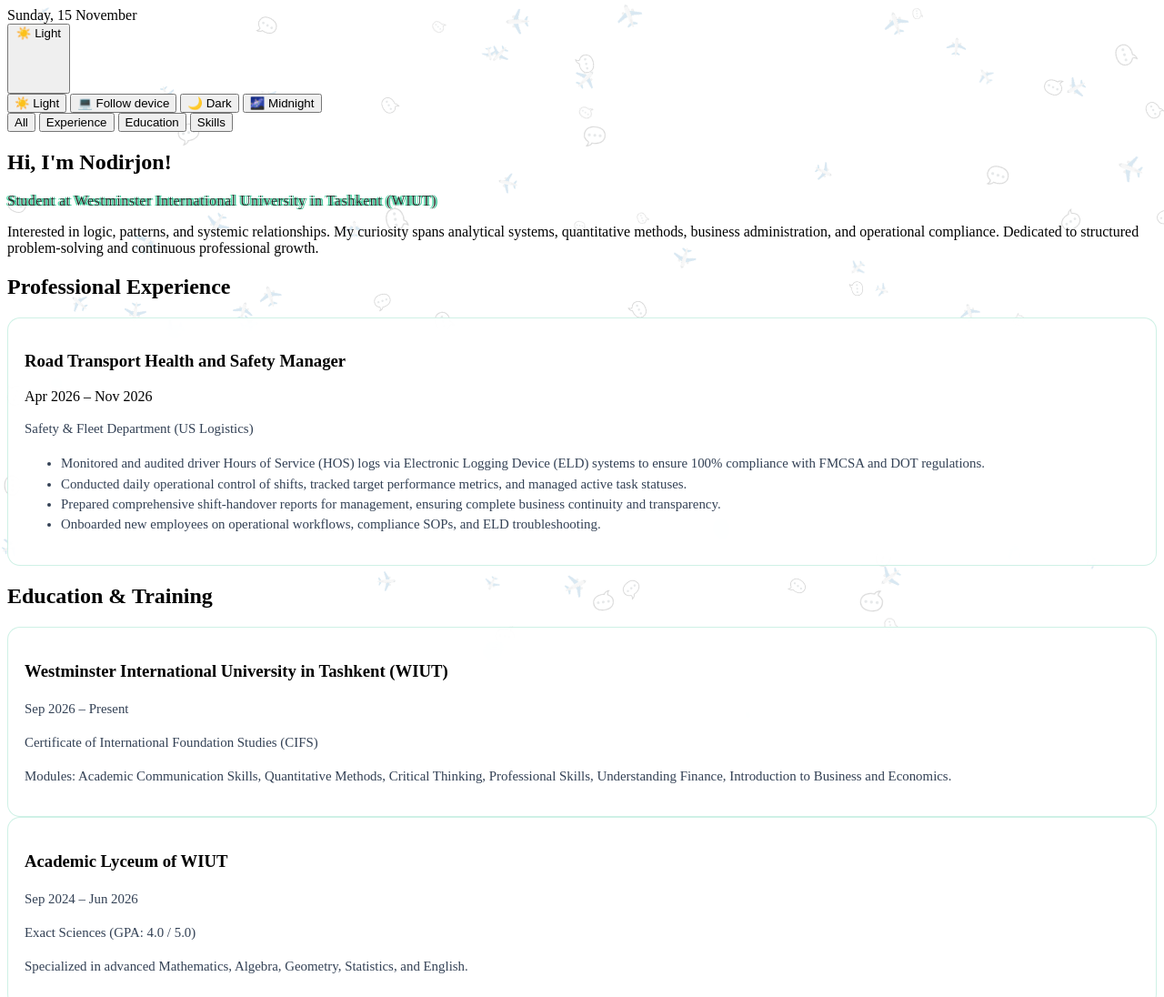
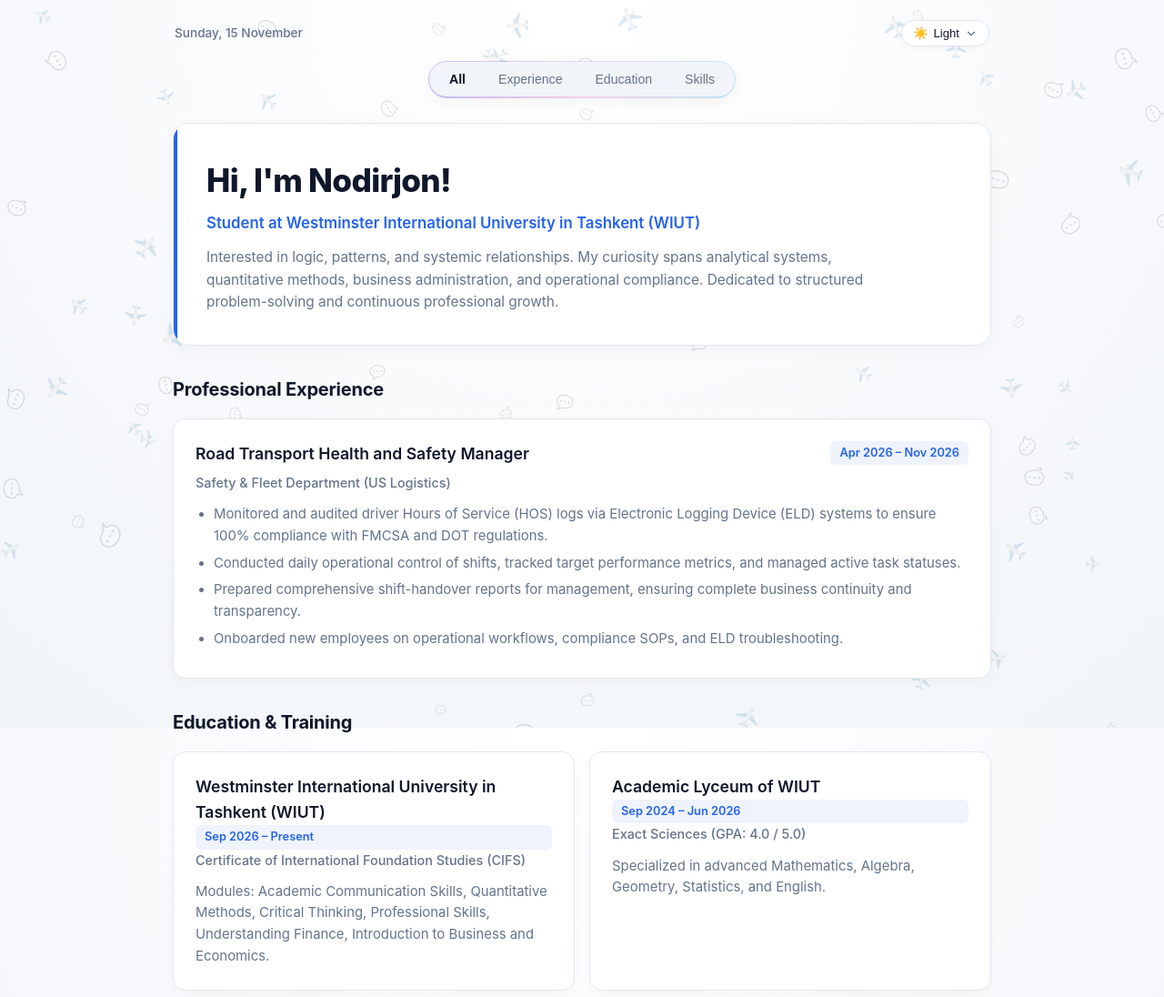
Before and after one commit to rowanb-sh/rowanb-sh.github.io, a plain HTML site: page index.html in a window 1280 px wide. Shown: the top 1096 px of the page at 91% size. Drawn offline with Linux system fonts and the light colour scheme.

Commit message:
Update style.css

```diff
--- a/style.css
+++ b/style.css
@@ -1,110 +1,416 @@
-/* === 1. ЦВЕТОВАЯ ГАММА (Зеленый неон + защита от болотной каши в темной теме) === */
+/* Светлая тема (по умолчанию) */
 :root {
-    --accent-green: #10b981;
-    --accent-glow: rgba(16, 185, 129, 0.25);
+    --bg-main: #f8fafc;
+    --bg-gradient: radial-gradient(circle at 50% 0%, #ffffff 0%, #f1f5f9 100%);
+    --card-bg: #ffffff;
+    --card-border: #e2e8f0;
+    --text-primary: #0f172a;
+    --text-muted: #64748b;
+    --accent-blue: #2563eb;
+    --accent-glow: rgba(37, 99, 235, 0.12);
+    --tag-bg: rgba(37, 99, 235, 0.08);
+    --pill-bg: #f1f5f9;
+    --pill-active-bg: #ffffff;
+    --pill-shadow: 0 2px 8px rgba(15, 23, 42, 0.08);
+    --pill-border-gradient: linear-gradient(90deg, #c4b5fd, #fbcfe8, #bae6fd);
 }
 
-/* Светлая тема */
-body:not(.theme-dark) {
-    --bg-gradient: radial-gradient(circle at 20% 20%, rgba(16, 185, 129, 0.12) 0%, transparent 40%),
-                   radial-gradient(circle at 80% 80%, rgba(52, 211, 153, 0.08) 0%, transparent 40%), #f8fafc;
-    --card-bg: rgba(255, 255, 255, 0.85);
-    --text-primary: #0f172a;
-    --text-secondary: #334155; /* Улучшили контраст детального текста */
-    --accent-blue: #059669; /* Переводили синий на глубокий изумрудный/зеленый */
+/* Тёмная тема: Dark */
+body.theme-dark {
+    --bg-main: #0f172a;
+    --bg-gradient: linear-gradient(to bottom, #0f172a, #090d16);
+    --card-bg: #1e293b;
+    --card-border: #334155;
+    --text-primary: #f8fafc;
+    --text-muted: #94a3b8;
+    --accent-blue: #60a5fa;
+    --accent-glow: rgba(96, 165, 250, 0.18);
+    --tag-bg: rgba(96, 165, 250, 0.12);
+    --pill-bg: #1e293b;
+    --pill-active-bg: #334155;
+    --pill-shadow: 0 2px 10px rgba(0, 0, 0, 0.35);
+    --pill-border-gradient: linear-gradient(90deg, #4f46e5, #7c3aed, #0284c7);
 }
 
-/* Темная тема (строгий киберпанк-неон без болотной каши) === */
-body.theme-dark {
-    --bg-gradient: radial-gradient(circle at 30% 20%, rgba(6, 78, 59, 0.4) 0%, transparent 50%),
-                   radial-gradient(circle at 70% 80%, rgba(4, 47, 46, 0.5) 0%, transparent 50%), #030712;
-    --card-bg: rgba(17, 24, 39, 0.75);
-    --text-primary: #f3f4f6;
-    --text-secondary: #9ca3af; /* Четкий приглушенный белый для деталей в темноте */
-    --accent-blue: #34d399; /* Чистый неоново-зеленый акцент */
-    --accent-glow: rgba(52, 211, 153, 0.35);
+/* Тёмная тема: Midnight */
+body.theme-midnight {
+    --bg-main: #070b14;
+    --bg-gradient: radial-gradient(circle at top right, #111e38 0%, #070b14 65%);
+    --card-bg: #111827;
+    --card-border: #1e293b;
+    --text-primary: #f8fafc;
+    --text-muted: #94a3b8;
+    --accent-blue: #3b82f6;
+    --accent-glow: rgba(59, 130, 246, 0.2);
+    --tag-bg: rgba(59, 130, 246, 0.12);
+    --pill-bg: #111827;
+    --pill-active-bg: #1e293b;
+    --pill-shadow: 0 2px 10px rgba(0, 0, 0, 0.45);
+    --pill-border-gradient: linear-gradient(90deg, #3b82f6, #6366f1, #0ea5e9);
 }
 
-/* === 2. НАВИГАЦИЯ (Desktop: сверху по центру, Mobile: плавающая сбоку) === */
-.portfolio-nav {
+* {
+    box-sizing: border-box;
+    margin: 0;
+    padding: 0;
+}
+
+body {
+    font-family: -apple-system, BlinkMacSystemFont, "Segoe UI", Roboto, Helvetica, Arial, sans-serif;
+    background-color: var(--bg-main);
+    background-image: var(--bg-gradient);
+    background-attachment: fixed;
+    color: var(--text-primary);
+    line-height: 1.6;
+    padding: 18px 16px 40px;
+    min-height: 100vh;
+    transition: background-color 0.3s ease, color 0.3s ease;
+}
+
+.portfolio-container {
+    max-width: 900px;
+    margin: 0 auto;
+}
+
+.top-utility-row {
+    position: relative;
+    z-index: 1000;
+    display: flex;
+    justify-content: space-between;
+    align-items: center;
+    padding: 4px 2px 16px;
+}
+
+.current-date {
+    font-size: 0.85rem;
+    font-weight: 500;
+    color: var(--text-muted);
+}
+
+.theme-dropdown-wrapper {
+    position: relative;
+}
+
+.theme-btn {
+    background-color: var(--card-bg);
+    border: 1px solid var(--card-border);
+    color: var(--text-primary);
+    padding: 6px 12px;
+    border-radius: 999px;
+    cursor: pointer;
+    font-size: 0.82rem;
+    font-weight: 500;
+    display: flex;
+    align-items: center;
+    gap: 6px;
+    box-shadow: 0 2px 6px rgba(0, 0, 0, 0.04);
+    transition: border-color 0.2s ease, background-color 0.2s ease;
+}
+
+.theme-btn:hover {
+    border-color: var(--accent-blue);
+}
+
+.chevron-icon {
+    width: 14px;
+    height: 14px;
+    stroke: var(--text-muted);
+    transition: transform 0.25s cubic-bezier(0.4, 0, 0.2, 1);
+}
+
+.theme-btn.open .chevron-icon {
+    transform: rotate(180deg);
+}
+
+.theme-menu {
+    position: absolute;
+    right: 0;
+    top: 38px;
+    background-color: var(--card-bg);
+    border: 1px solid var(--card-border);
+    border-radius: 14px;
+    box-shadow: 0 12px 32px rgba(0, 0, 0, 0.16);
+    width: 175px;
+    opacity: 0;
+    visibility: hidden;
+    transform: translateY(-6px);
+    transition: opacity 0.2s ease, transform 0.2s ease, visibility 0.2s;
+    display: flex;
+    flex-direction: column;
+    padding: 5px;
+    z-index: 2000;
+}
+
+.theme-menu.show {
+    opacity: 1;
+    visibility: visible;
+    transform: translateY(0);
+}
+
+.theme-option {
+    background: transparent;
+    border: none;
+    color: var(--text-primary);
+    text-align: left;
+    padding: 8px 12px;
+    border-radius: 9px;
+    cursor: pointer;
+    font-size: 0.85rem;
+    display: flex;
+    align-items: center;
+    gap: 8px;
+    transition: background-color 0.15s ease, color 0.15s ease;
+}
+
+.theme-option:hover {
+    background-color: var(--tag-bg);
+    color: var(--accent-blue);
+}
+
+.nav-wrapper {
     display: flex;
     justify-content: center;
-    gap: 15px;
-    margin-bottom: 30px;
+    margin-bottom: 28px;
 }
 
-@media (max-width: 768px) {
-    .portfolio-nav {
-        position: fixed;
-        right: 12px;
-        top: 50%;
-        transform: translateY(-50%);
-        flex-direction: column;
-        z-index: 1000;
-        background: var(--card-bg);
-        backdrop-filter: blur(12px);
-        padding: 10px 6px;
-        border-radius: 999px;
-        border: 1px solid var(--accent-blue);
-        box-shadow: 0 4px 20px var(--accent-glow);
+.segmented-nav {
+    position: relative;
+    display: inline-flex;
+    align-items: center;
+    background: var(--pill-bg);
+    padding: 4px;
+    border-radius: 999px;
+    box-shadow: 0 4px 16px rgba(0, 0, 0, 0.05);
+    border: 1.5px solid transparent;
+    background-clip: padding-box;
+}
+
+.segmented-nav::before {
+    content: "";
+    position: absolute;
+    inset: -1.5px;
+    border-radius: 999px;
+    background: var(--pill-border-gradient);
+    z-index: -1;
+    opacity: 0.85;
+}
+
+.nav-glider {
+    position: absolute;
+    top: 4px;
+    left: 4px;
+    height: calc(100% - 8px);
+    background-color: var(--pill-active-bg);
+    border-radius: 999px;
+    box-shadow: var(--pill-shadow);
+    transition: transform 0.32s cubic-bezier(0.25, 1, 0.5, 1), width 0.32s cubic-bezier(0.25, 1, 0.5, 1);
+    z-index: 1;
+}
+
+.nav-tab {
+    position: relative;
+    z-index: 2;
+    background: transparent;
+    border: none;
+    color: var(--text-muted);
+    padding: 7px 18px;
+    border-radius: 999px;
+    font-size: 0.88rem;
+    font-weight: 500;
+    cursor: pointer;
+    transition: color 0.25s ease;
+    white-space: nowrap;
+}
+
+.nav-tab:hover {
+    color: var(--text-primary);
+}
+
+.nav-tab.active {
+    color: var(--text-primary);
+    font-weight: 600;
+}
+
+.hero-section {
+    position: relative;
+    margin-bottom: 32px;
+    background-color: var(--card-bg);
+    border: 1px solid var(--card-border);
+    padding: 34px 36px;
+    border-radius: 18px;
+    box-shadow: 0 6px 24px rgba(0, 0, 0, 0.04);
+    overflow: hidden;
+    transition: background-color 0.3s ease, border-color 0.3s ease;
+}
+
+.hero-section::before {
+    content: '';
+    position: absolute;
+    top: 0;
+    left: 0;
+    width: 4px;
+    height: 100%;
+    background: var(--accent-blue);
+}
+
+.hero-section h1 {
+    font-size: 2.2rem;
+    font-weight: 800;
+    margin-bottom: 6px;
+    letter-spacing: -0.02em;
+}
+
+.hero-subtitle {
+    color: var(--accent-blue);
+    font-size: 1.05rem;
+    font-weight: 600;
+    margin-bottom: 12px;
+}
+
+.hero-bio {
+    color: var(--text-muted);
+    font-size: 0.96rem;
+    max-width: 740px;
+}
+
+.tab-section {
+    margin-bottom: 32px;
+    animation: fadeInTab 0.35s cubic-bezier(0.25, 1, 0.5, 1);
+}
+
+.tab-section.hidden {
+    display: none;
+}
+
+@keyframes fadeInTab {
+    from {
+        opacity: 0;
+        transform: translateY(8px);
+    }
+    to {
+        opacity: 1;
+        transform: translateY(0);
     }
 }
 
-/* === 3. КОМПАКТНЫЕ И СВЕДЕННЫЕ КАРТОЧКИ === */
-.cards-grid, .unified-grid {
+.tab-section h2 {
+    font-size: 1.25rem;
+    font-weight: 700;
+    margin-bottom: 16px;
+    color: var(--text-primary);
+    letter-spacing: -0.01em;
+}
+
+.card-block {
+    background-color: var(--card-bg);
+    border: 1px solid var(--card-border);
+    border-radius: 14px;
+    padding: 24px;
+    margin-bottom: 16px;
+    box-shadow: 0 4px 16px rgba(0, 0, 0, 0.03);
+    transition: transform 0.2s ease, border-color 0.2s ease, box-shadow 0.2s ease, background-color 0.3s ease;
+}
+
+.card-block:hover {
+    border-color: var(--accent-blue);
+    transform: translateY(-2px);
+    box-shadow: 0 8px 24px var(--accent-glow);
+}
+
+.block-header {
+    display: flex;
+    justify-content: space-between;
+    align-items: flex-start;
+    flex-wrap: wrap;
+    gap: 8px;
+    margin-bottom: 6px;
+}
+
+.card-block h3 {
+    font-size: 1.1rem;
+    font-weight: 600;
+}
+
+.block-date {
+    font-size: 0.8rem;
+    color: var(--accent-blue);
+    background-color: var(--tag-bg);
+    padding: 3px 10px;
+    border-radius: 6px;
+    font-weight: 600;
+}
+
+.block-sub {
+    font-size: 0.9rem;
+    color: var(--text-muted);
+    font-weight: 500;
+    margin-bottom: 12px;
+}
+
+.task-list {
+    list-style-type: disc;
+    padding-left: 20px;
+    color: var(--text-muted);
+    font-size: 0.93rem;
+}
+
+.task-list li {
+    margin-bottom: 6px;
+}
+
+.regular-text {
+    font-size: 0.93rem;
+    color: var(--text-muted);
+}
+
+.dual-grid {
     display: grid;
     grid-template-columns: repeat(auto-fit, minmax(280px, 1fr));
     gap: 16px;
-    margin-bottom: 24px;
 }
 
-.card-block {
-    background: var(--card-bg);
-    backdrop-filter: blur(10px);
-    border: 1px solid rgba(16, 185, 129, 0.2);
-    border-radius: 14px;
-    padding: 18px;
-    transition: all 0.3s ease;
+.dual-grid .card-block {
+    margin-bottom: 0;
+    height: 100%;
 }
 
-.card-block p, .card-block li {
-    color: var(--text-secondary);
-    font-size: 0.93rem;
-    line-height: 1.5;
+.portfolio-footer {
+    border-top: 1px solid var(--card-border);
+    padding-top: 22px;
+    margin-top: 44px;
+    display: flex;
+    justify-content: space-between;
+    align-items: center;
+    flex-wrap: wrap;
+    gap: 12px;
+    color: var(--text-muted);
+    font-size: 0.86rem;
 }
 
-/* === 4. ГЛИТЧИ (Смена шрифта на засечки + мульти-объекты) === */
-.element-glitch {
-    position: relative;
-    font-family: 'Times New Roman', Times, 'Lora', serif !important; /* Шрифт с мощными засечками */
-    letter-spacing: 0.5px;
-    text-shadow: 2px 0 #10b981, -2px 0 #34d399 !important;
-    animation: partialGlitchAnim 0.15s infinite alternate !important;
+.portfolio-footer-links {
+    display: flex;
+    gap: 16px;
 }
 
-@keyframes partialGlitchAnim {
-    0% { transform: translate(0, 0) skewX(0deg); opacity: 0.85; }
-    50% { transform: translate(-2px, 1px) skewX(-2deg); opacity: 1; }
-    100% { transform: translate(2px, -1px) skewX(2deg); opacity: 0.9; }
+.portfolio-footer-links a {
+    color: var(--accent-blue);
+    text-decoration: none;
+    font-weight: 500;
 }
 
-/* === 5. ПЛАВАЮЩИЙ ПЕРЕКЛЮЧАТЕЛЬ ХАОСА ВНИЗУ === */
-.glitch-toggle-bar {
-    position: fixed;
-    bottom: 20px;
-    left: 50%;
-    transform: translateX(-50%);
-    z-index: 1000;
-    background: var(--card-bg);
-    backdrop-filter: blur(12px);
-    border: 1px solid var(--accent-blue);
-    padding: 8px 16px;
-    border-radius: 999px;
-    display: flex;
-    align-items: center;
-    gap: 8px;
-    cursor: pointer;
-    box-shadow: 0 4px 20px var(--accent-glow);
-    font-size: 0.85rem;
-    color: var(--text-primary);
+.portfolio-footer-links a:hover {
+    text-decoration: underline;
 }
+
+@media (max-width: 480px) {
+    .nav-tab {
+        padding: 6px 13px;
+        font-size: 0.83rem;
+    }
+    .hero-section {
+        padding: 26px 22px;
+    }
+    .hero-section h1 {
+        font-size: 1.85rem;
+    }
+}
```
